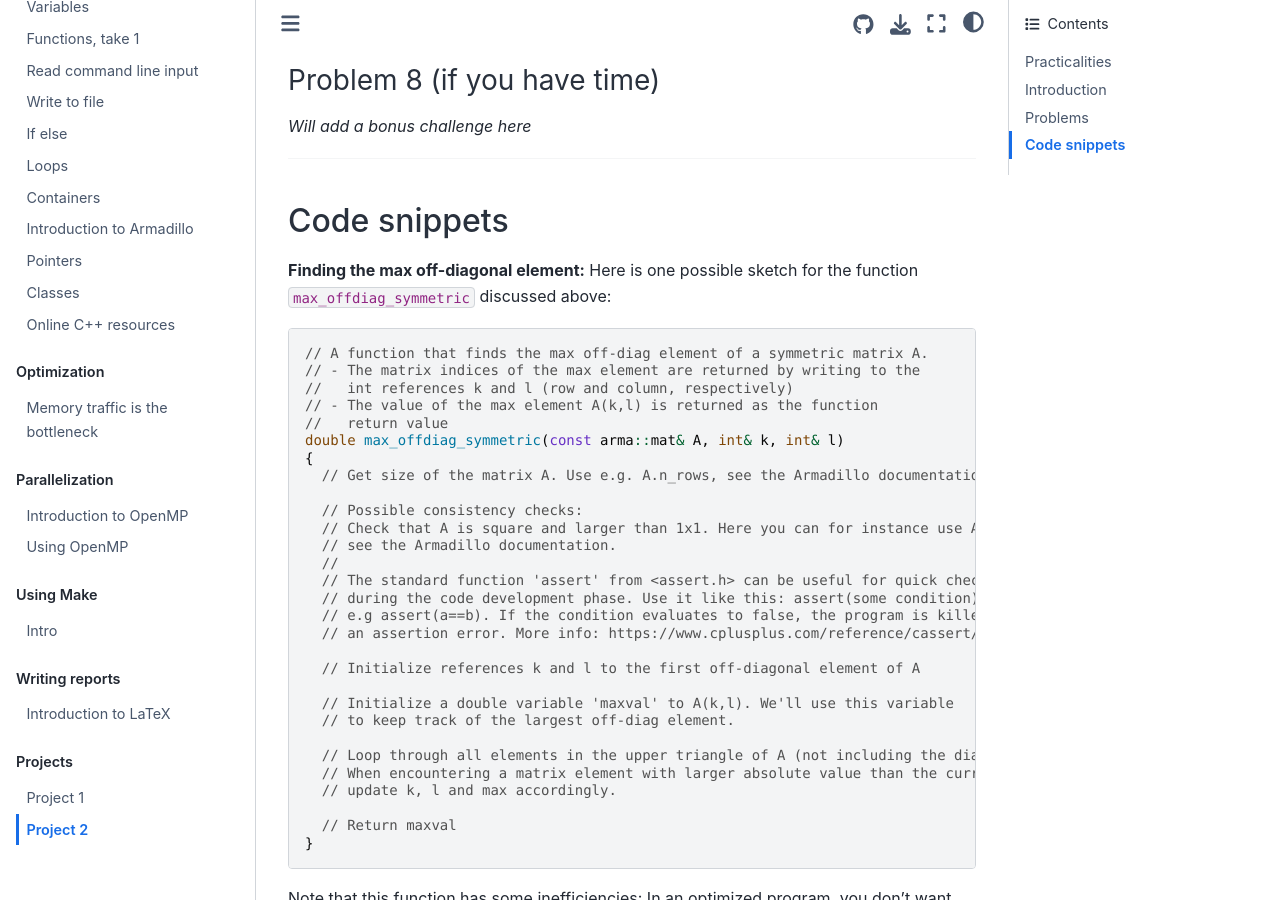
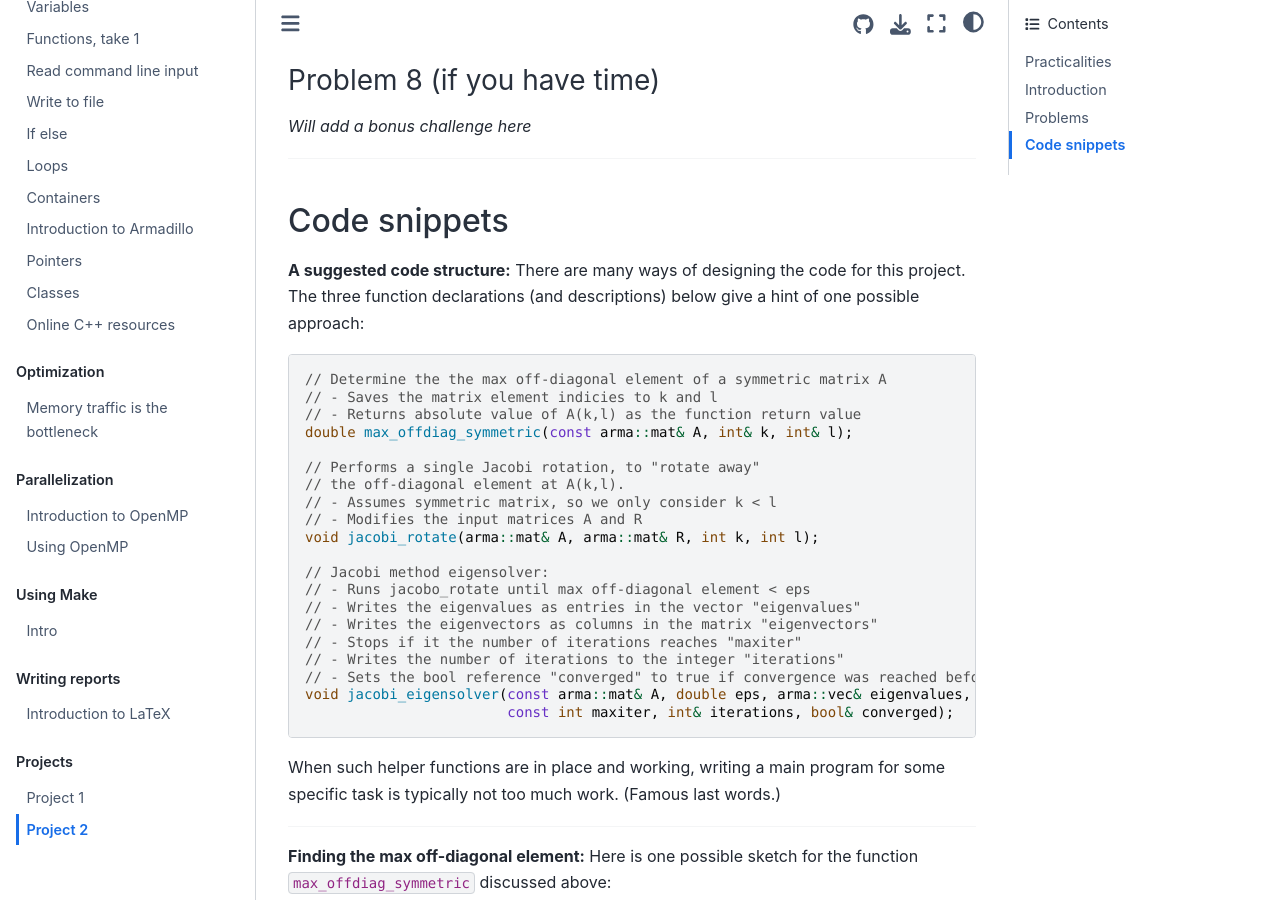
Before and after one commit to anderkve/FYS3150, a Jupyter Book: the page built from book/projects/project2.md, in a window 1280 px wide and 900 px high, scrolled down 5959 px. Built offline with Jupyter Book 1.0.4 settings and Sphinx 7.4.7 and the Sphinx Book theme 1.1.4, drawn with Linux system fonts in a browser that asks for light colours.

Commit message:
Added more code snippets to Project 2
	modified:   book/projects/project2.md

````diff
--- a/book/projects/project2.md
+++ b/book/projects/project2.md
@@ -198,6 +198,36 @@ Plot the corresponding analytical eigenvectors (extended with the boundary point
 
 ## Code snippets
 
+**A suggested code structure:** There are many ways of designing the code for this project. The three function declarations (and descriptions) below give a hint of one possible approach:
+
+```cpp
+// Determine the the max off-diagonal element of a symmetric matrix A
+// - Saves the matrix element indicies to k and l
+// - Returns absolute value of A(k,l) as the function return value
+double max_offdiag_symmetric(const arma::mat& A, int& k, int& l);
+
+// Performs a single Jacobi rotation, to "rotate away"
+// the off-diagonal element at A(k,l).
+// - Assumes symmetric matrix, so we only consider k < l
+// - Modifies the input matrices A and R
+void jacobi_rotate(arma::mat& A, arma::mat& R, int k, int l);
+
+// Jacobi method eigensolver:
+// - Runs jacobo_rotate until max off-diagonal element < eps
+// - Writes the eigenvalues as entries in the vector "eigenvalues"
+// - Writes the eigenvectors as columns in the matrix "eigenvectors"
+// - Stops if it the number of iterations reaches "maxiter"
+// - Writes the number of iterations to the integer "iterations"
+// - Sets the bool reference "converged" to true if convergence was reached before hitting maxiter
+void jacobi_eigensolver(const arma::mat& A, double eps, arma::vec& eigenvalues, arma::mat& eigenvectors,
+                        const int maxiter, int& iterations, bool& converged);
+```
+
+When such helper functions are in place and working, writing a main program for some specific task is typically not too much work. (Famous last words.)
+
+----
+
+
 **Finding the max off-diagonal element:** Here is one possible sketch for the function `max_offdiag_symmetric` discussed above:
 
 ```cpp
````
